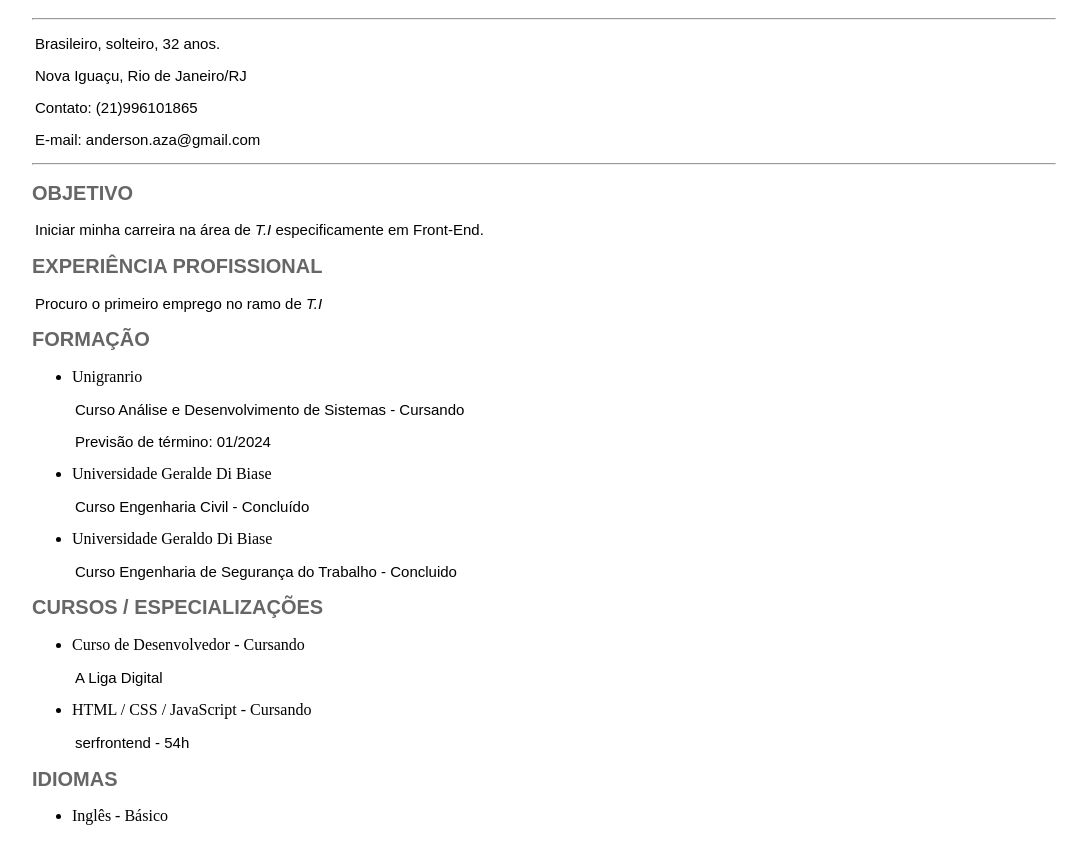
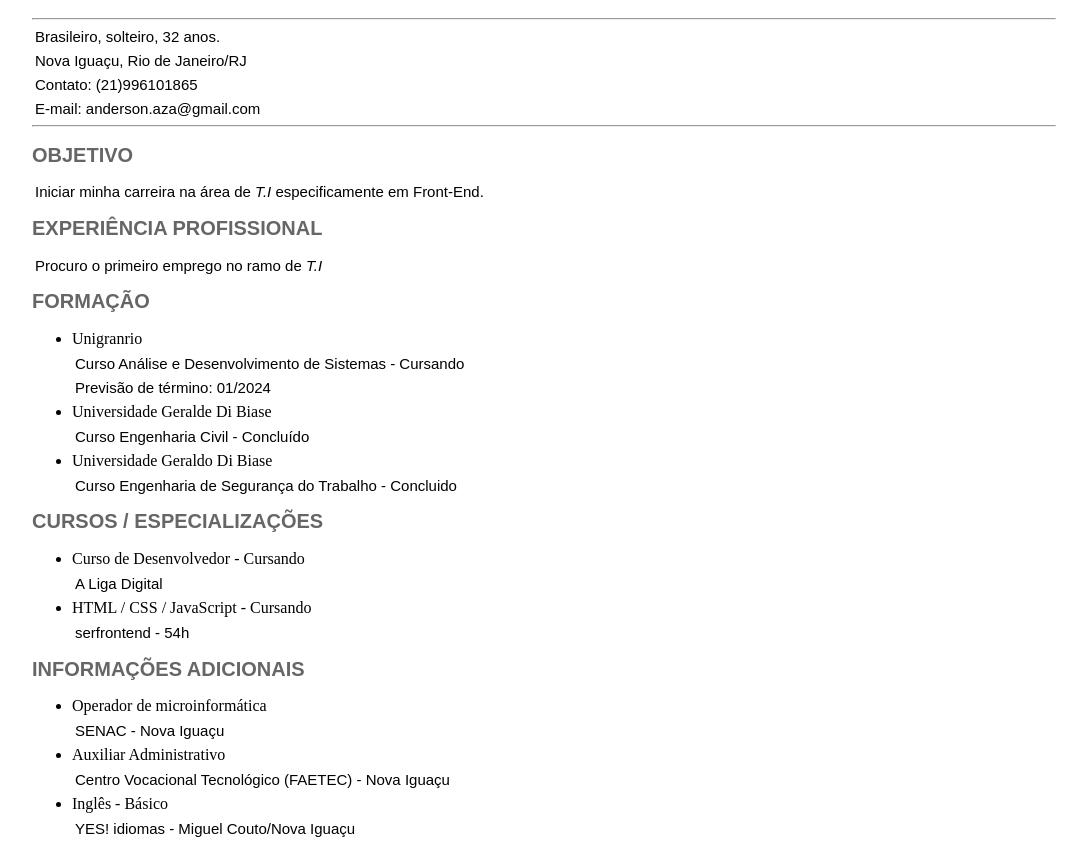
Before and after one commit to pereira-alves/Material-De-Estudo, a plain HTML site: page CursosExtras/Html5-CSS-JS/ArquivosAula/07_Anderson.html in a window 1280 px wide. Shown: the part 56-909 px from the top of the page, without its empty margins (96-1183 px from the left). Drawn offline with Linux system fonts and the light colour scheme.

Commit message:
Update 07_Anderson.html

```diff
--- a/CursosExtras/Html5-CSS-JS/ArquivosAula/07_Anderson.html
+++ b/CursosExtras/Html5-CSS-JS/ArquivosAula/07_Anderson.html
@@ -30,6 +30,9 @@
             font-family: Arial, Helvetica, sans-serif;
             font-size: 15px;
             text-indent: 3px;
+            margin-top: 7px;
+            margin-bottom: 7px;
+
         }
 
     </style>
@@ -41,6 +44,7 @@
     <p>Nova Iguaçu, Rio de Janeiro/RJ</p>
     <p>Contato: (21)996101865</p>
     <p>E-mail: <E-mail>anderson.aza@gmail.com</E-mail></p>
+
     <hr>
     <h2>Objetivo</h2>
     <p>Iniciar minha carreira na área de <em>T.I</em> especificamente em Front-End.</p>
@@ -63,9 +67,14 @@
         <li>HTML / CSS / JavaScript - Cursando</li>
         <p>serfrontend - 54h</p>
     </ul>
-    <h2>Idiomas</h2>
+    <h2>Informações Adicionais</h2>
     <ul>
+        <li>Operador de microinformática</li>
+        <p>SENAC - Nova Iguaçu</p>
+        <li>Auxiliar Administrativo</li>
+        <p>Centro Vocacional Tecnológico (FAETEC) - Nova Iguaçu</p>
         <li>Inglês - Básico</li>
+        <p>YES! idiomas - Miguel Couto/Nova Iguaçu</p>
     </ul>
 </body>
 </html>
```
